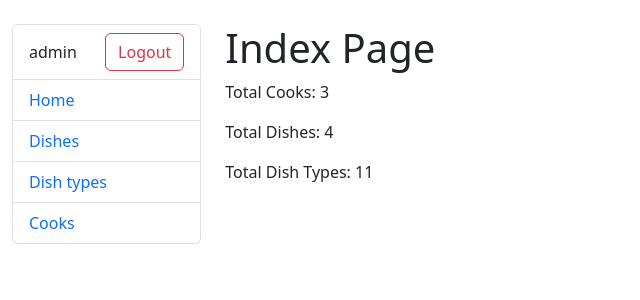
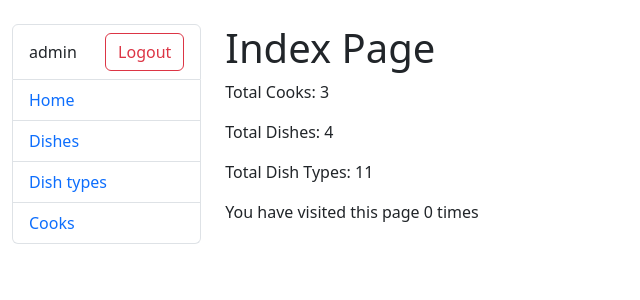
Before and after one commit to EduardoMoen/kitchen-service, a Django app: page / in a window 1280 px wide. Shown: the top 300 px of the page, without its empty margins (0-640 px from the left). Run offline with Django 5.2, Linux system fonts and the light colour scheme; a user stored in the database is signed in; data comes from the database, SQL or seed files in the repository; both versions use the stored data as it was after the commit.

Commit message:
implement session counter

```diff
--- a/kitchen/views.py
+++ b/kitchen/views.py
@@ -14,10 +14,14 @@ def index(request):
     num_dishes = Dish.objects.count()
     num_dish_types = DishType.objects.count()
 
+    num_visits = request.session.get("num_visits", 0)
+    request.session["num_visits"] = num_visits + 1
+
     context = {
         "num_cooks": num_cooks,
         "num_dishes": num_dishes,
         "num_dish_types": num_dish_types,
+        "num_visits": num_visits,
     }
 
     return render(request, "kitchen/index.html", context)
--- a/templates/kitchen/index.html
+++ b/templates/kitchen/index.html
@@ -5,4 +5,5 @@
 <p>Total Cooks: {{ num_cooks }}</p>
 <p>Total Dishes: {{ num_dishes }}</p>
 <p>Total Dish Types: {{ num_dish_types }}</p>
+<p>You have visited this page {{ num_visits }} times</p>
 {% endblock %}
```
Also changed, not shown: db.sqlite3.
